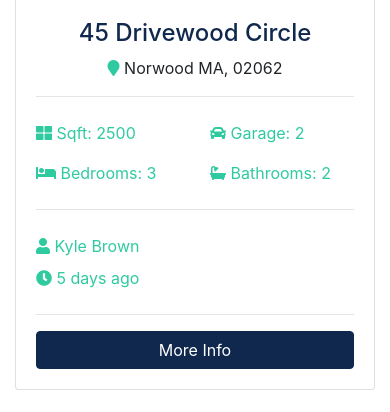
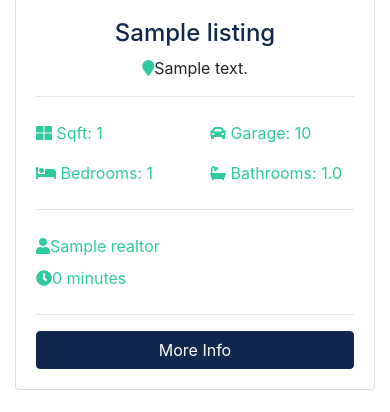
Before and after one commit to ritwizsinha/First-django-Project, a Django app: page / in a window 390 px wide. Shown: the part 1194-1606 px from the top of the page. Run offline with Django 3.2, Linux system fonts and the light colour scheme; tables that the repository leaves empty hold one stand-in row (values such as "Sample post"); grey boxes marked "Sample" are stand-in pictures; some libraries are stand-ins or nearby versions.

Commit message:
Made the pages dynamic

```diff
--- a/pages/views.py
+++ b/pages/views.py
@@ -1,10 +1,22 @@
 from django.shortcuts import render
 from django.http import HttpResponse
+from realtors.models import Realtor
+from listings.models import Listing
 
 
 def index(request):
-    return render(request, 'pages/index.html')
+    listings = Listing.objects.order_by('-list_date').filter(is_published = True)[:3]
+    context ={
+        'listings' : listings
+    }
+
+    return render(request, 'pages/index.html',context)
 
 
 def about(request):
-    return render(request, 'pages/about.html')
+    realtors =Realtor.objects.all()
+
+    context = {
+        'realtors' : realtors
+    }
+    return render(request, 'pages/about.html',context)
--- a/templates/pages/index.html
+++ b/templates/pages/index.html
@@ -1,5 +1,7 @@
 {% extends 'base.html'%}
 {% load static %}
+
+{% load humanize %}
 
 
 {% block content %}
@@ -133,134 +135,57 @@
     <div class="container">
         <h3 class="text-center mb-3">Latest Listings</h3>
         <div class="row">
+
+
+        {% if listings %}
+        {% for listing in listings %}
             <!-- Listing 1 -->
             <div class="col-md-6 col-lg-4 mb-4">
                 <div class="card listing-preview">
-                    <img class="card-img-top" src="{% static '/img/homes/home-1.jpg' %}" alt="">
+                    <img class="card-img-top" src="{{listing.photo_main.url}}" alt="">
                     <div class="card-img-overlay">
                         <h2>
-                            <span class="badge badge-secondary text-white">$490,000</span>
+                            <span class="badge badge-secondary text-white">${{listing.price | intcomma}}</span>
                         </h2>
                     </div>
                     <div class="card-body">
                         <div class="listing-heading text-center">
-                            <h4 class="text-primary">45 Drivewood Circle</h4>
+                            <h4 class="text-primary">{{listing.title}}</h4>
                             <p>
-                                <i class="fas fa-map-marker text-secondary"></i> Norwood MA, 02062</p>
+                                <i class="fas fa-map-marker text-secondary"></i>{{listing.address}}</p>
                         </div>
                         <hr>
                         <div class="row py-2 text-secondary">
                             <div class="col-6">
-                                <i class="fas fa-th-large"></i> Sqft: 2500</div>
+                                <i class="fas fa-th-large"></i> Sqft: {{ listing.sqft }}</div>
                             <div class="col-6">
-                                <i class="fas fa-car"></i> Garage: 2</div>
+                                <i class="fas fa-car"></i> Garage: {{listing.garage}}</div>
                         </div>
                         <div class="row py-2 text-secondary">
                             <div class="col-6">
-                                <i class="fas fa-bed"></i> Bedrooms: 3</div>
+                                <i class="fas fa-bed"></i> Bedrooms: {{listing.bedrooms}}</div>
                             <div class="col-6">
-                                <i class="fas fa-bath"></i> Bathrooms: 2</div>
+                                <i class="fas fa-bath"></i> Bathrooms: {{listing.bathrooms}}</div>
                         </div>
                         <hr>
                         <div class="row py-2 text-secondary">
                             <div class="col-6">
-                                <i class="fas fa-user"></i> Kyle Brown</div>
+                                <i class="fas fa-user"></i>{{listing.realtor}}</div>
                         </div>
                         <div class="row text-secondary pb-2">
                             <div class="col-6">
-                                <i class="fas fa-clock"></i> 5 days ago</div>
+                                <i class="fas fa-clock"></i>{{listing.list_date | timesince}}</div>
                         </div>
                         <hr>
                         <a href="listing.html" class="btn btn-primary btn-block">More Info</a>
                     </div>
                 </div>
             </div>
+            {% endfor %}
 
-            <!-- Listing 2 -->
-            <div class="col-md-6 col-lg-4 mb-4">
-                <div class="card listing-preview">
-                    <img class="card-img-top" src="{% static '/img/homes/home-2.jpg' %}" alt="">
-                    <div class="card-img-overlay">
-                        <h2>
-                            <span class="badge badge-secondary text-white">$550,000</span>
-                        </h2>
-                    </div>
-                    <div class="card-body">
-                        <div class="listing-heading text-center">
-                            <h4 class="text-primary">18 Jefferson Lane</h4>
-                            <p>
-                                <i class="fas fa-map-marker text-secondary"></i> Woburn MA, 01801</p>
-                        </div>
-                        <hr>
-                        <div class="row py-2 text-secondary">
-                            <div class="col-6">
-                                <i class="fas fa-th-large"></i> Sqft: 3200</div>
-                            <div class="col-6">
-                                <i class="fas fa-car"></i> Garage: 1</div>
-                        </div>
-                        <div class="row py-2 text-secondary">
-                            <div class="col-6">
-                                <i class="fas fa-bed"></i> Bedrooms: 4</div>
-                            <div class="col-6">
-                                <i class="fas fa-bath"></i> Bathrooms: 2.5</div>
-                        </div>
-                        <hr>
-                        <div class="row py-2 text-secondary">
-                            <div class="col-6">
-                                <i class="fas fa-user"></i> Mark Hudson</div>
-                        </div>
-                        <div class="row text-secondary pb-2">
-                            <div class="col-6">
-                                <i class="fas fa-clock"></i> 5 days ago</div>
-                        </div>
-                        <hr>
-                        <a href="listing.html" class="btn btn-primary btn-block">More Info</a>
-                    </div>
-                </div>
-            </div>
+            {% endif %}
 
-            <!-- Listing 3 -->
-            <div class="col-md-6 col-lg-4 mb-4">
-                <div class="card listing-preview">
-                    <img class="card-img-top" src="{% static '/img/homes/home-3.jpg' %}" alt="">
-                    <div class="card-img-overlay">
-                        <h2>
-                            <span class="badge badge-secondary text-white">$580,000</span>
-                        </h2>
-                    </div>
-                    <div class="card-body">
-                        <div class="listing-heading text-center">
-                            <h4 class="text-primary">187 Woodrow Street</h4>
-                            <p>
-                                <i class="fas fa-map-marker text-secondary"></i> Salem MA, 01915</p>
-                        </div>
-                        <hr>
-                        <div class="row py-2 text-secondary">
-                            <div class="col-6">
-                                <i class="fas fa-th-large"></i> Sqft: 3107</div>
-                            <div class="col-6">
-                                <i class="fas fa-car"></i> Garage: 0</div>
-                        </div>
-                        <div class="row py-2 text-secondary">
-                            <div class="col-6">
-                                <i class="fas fa-bed"></i> Bedrooms: 4</div>
-                            <div class="col-6">
-                                <i class="fas fa-bath"></i> Bathrooms: 3</div>
-                        </div>
-                        <hr>
-                        <div class="row py-2 text-secondary">
-                            <div class="col-6">
-                                <i class="fas fa-user"></i> Mark Hudson</div>
-                        </div>
-                        <div class="row text-secondary pb-2">
-                            <div class="col-6">
-                                <i class="fas fa-clock"></i> 5 days ago</div>
-                        </div>
-                        <hr>
-                        <a href="listing.html" class="btn btn-primary btn-block">More Info</a>
-                    </div>
-                </div>
-            </div>
+
 
         </div>
     </div>
```
Also changed, not shown: templates/pages/about.html (+16 -26 lines).
